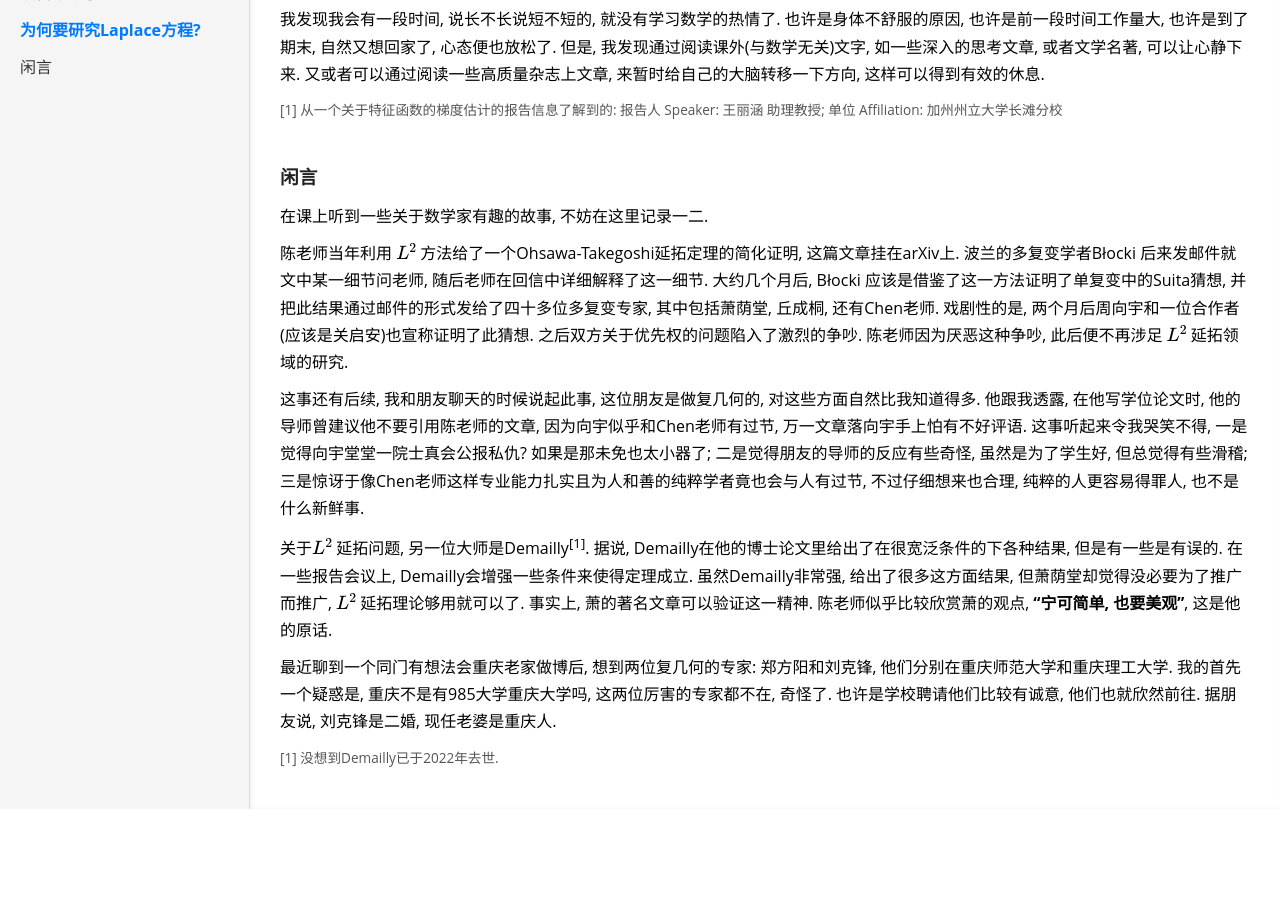
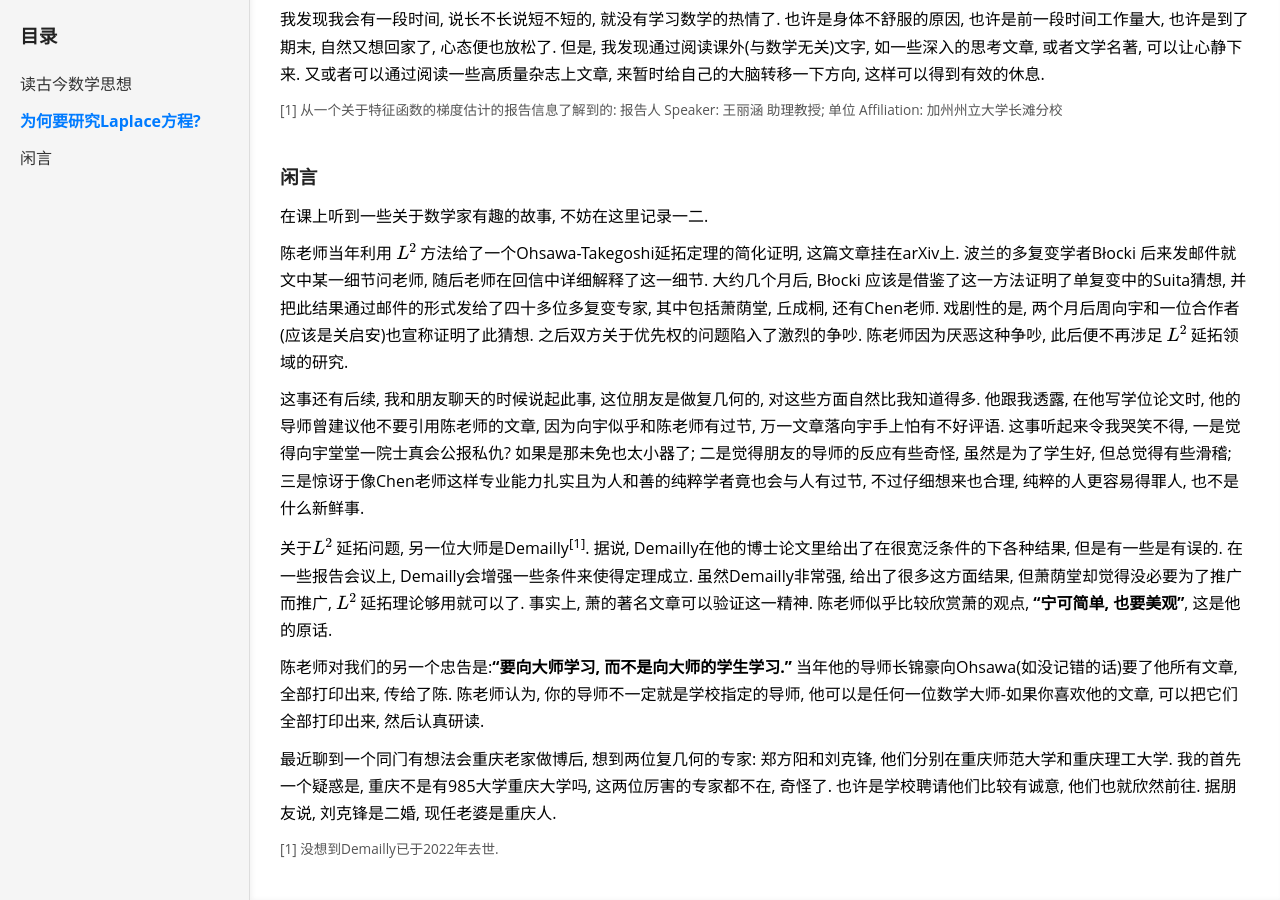
Before and after one commit to Hui41/Hui41.github.io, a Jekyll site: the page built from _posts/2026-03-24-riji.md, in a window 1280 px wide and 900 px high, scrolled down 531 px. Built offline with Jekyll 4.4.1, drawn with Linux system fonts in a browser that asks for light colours; before the commit the page ends 1340 px from its top, so only the background shows below that.

Commit message:
Update 2026-03-24-riji.md

```diff
--- a/_posts/2026-03-24-riji.md
+++ b/_posts/2026-03-24-riji.md
@@ -37,12 +37,15 @@
 戏剧性的是, 两个月后周向宇和一位合作者(应该是关启安)也宣称证明了此猜想. 之后双方关于优先权的问题陷入了激烈的争吵. 陈老师因为厌恶这种争吵, 此后便不再涉足 $$L^2$$ 延拓领域的研究.
 
 这事还有后续, 我和朋友聊天的时候说起此事, 这位朋友是做复几何的, 对这些方面自然比我知道得多. 他跟我透露, 在他写学位论文时, 他的导师曾建议他不要引用陈老师的文章,
-因为向宇似乎和Chen老师有过节, 万一文章落向宇手上怕有不好评语. 这事听起来令我哭笑不得, 一是觉得向宇堂堂一院士真会公报私仇? 如果是那未免也太小器了; 二是觉得朋友的导师的反应有些奇怪, 虽然是为了学生好, 但总觉得有些滑稽; 三是惊讶于像Chen老师这样专业能力扎实且为人和善的纯粹学者竟也会与人有过节, 不过仔细想来也合理, 纯粹的人更容易得罪人, 也不是什么新鲜事.
+因为向宇似乎和陈老师有过节, 万一文章落向宇手上怕有不好评语. 这事听起来令我哭笑不得, 一是觉得向宇堂堂一院士真会公报私仇? 如果是那未免也太小器了; 二是觉得朋友的导师的反应有些奇怪, 虽然是为了学生好, 但总觉得有些滑稽; 三是惊讶于像Chen老师这样专业能力扎实且为人和善的纯粹学者竟也会与人有过节, 不过仔细想来也合理, 纯粹的人更容易得罪人, 也不是什么新鲜事.
 
 关于$$L^2$$ 延拓问题, 另一位大师是Demailly<sup>[1]</sup>. 据说, Demailly在他的博士论文里给出了在很宽泛条件的下各种结果, 但是有一些是有误的.
 在一些报告会议上, Demailly会增强一些条件来使得定理成立.
 虽然Demailly非常强, 给出了很多这方面结果, 但萧荫堂却觉得没必要为了推广而推广, $$L^2$$ 延拓理论够用就可以了.
 事实上, 萧的著名文章可以验证这一精神. 陈老师似乎比较欣赏萧的观点, **"宁可简单, 也要美观"**, 这是他的原话.
+
+陈老师对我们的另一个忠告是:**"要向大师学习, 而不是向大师的学生学习."**
+当年他的导师长锦豪向Ohsawa(如没记错的话)要了他所有文章, 全部打印出来, 传给了陈. 陈老师认为, 你的导师不一定就是学校指定的导师, 他可以是任何一位数学大师-如果你喜欢他的文章, 可以把它们全部打印出来, 然后认真研读.
 
 最近聊到一个同门有想法会重庆老家做博后, 想到两位复几何的专家: 郑方阳和刘克锋, 他们分别在重庆师范大学和重庆理工大学.
 我的首先一个疑惑是, 重庆不是有985大学重庆大学吗, 这两位厉害的专家都不在, 奇怪了.
```
